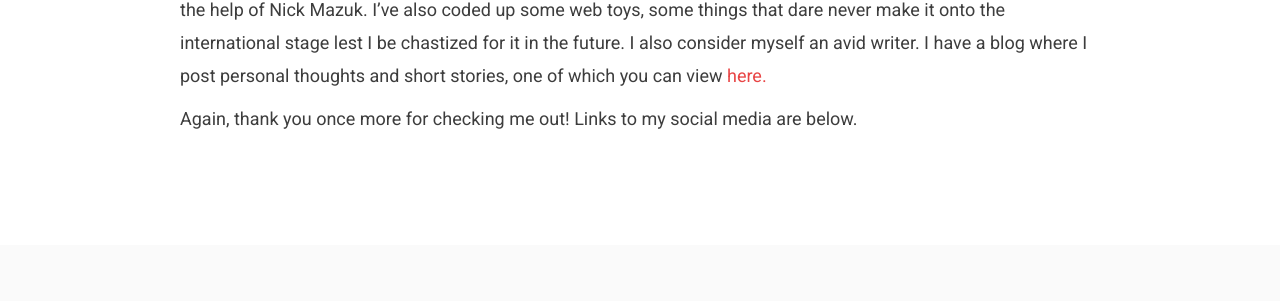
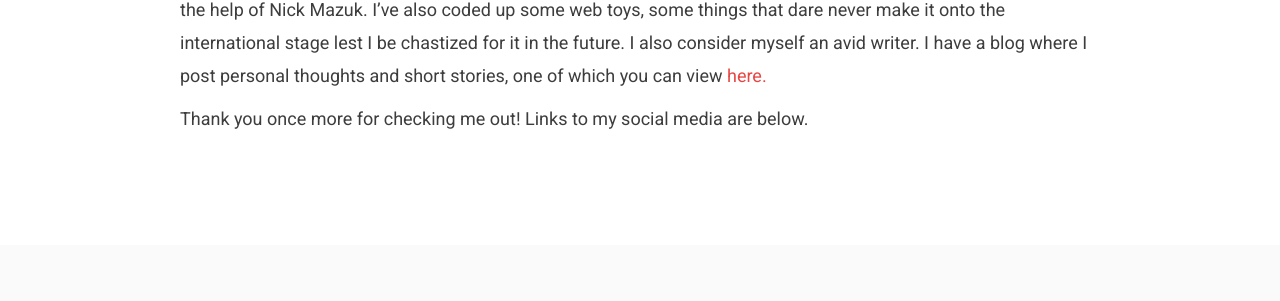
Before and after one commit to RatchetOfVaporex/RatchetOfVaporex.github.io, a Jekyll site: the page built from about.md, in a window 1280 px wide and 900 px high, scrolled down 946 px. Shown: the part 152-453 px from the top of the window. Built offline with Jekyll 4.4.1, drawn with Linux system fonts in a browser that asks for light colours; nearby versions of some CDN libraries.

Commit message:
Fixed landing page and then did some other stuff

```diff
--- a/about.md
+++ b/about.md
@@ -4,7 +4,7 @@
 contact: true
 ---
 
-<div class="col-md-10 col-md-offset-1 text-center" markdown="1"> <img src="/images/headshot.jpg" alt="Mafolio">
+<div class="col-md-10 col-md-offset-1 text-center" markdown="1"> <img src="/images/Portrait.jpg" alt="Mafolio">
 
 # Thomas Håkanson
 
@@ -19,7 +19,7 @@
 
 I'm not just limited in my compositional endeavors. I'm an avid coder, and I helped build this very own website with the help of Nick Mazuk. I've also coded up some web toys, some things that dare never make it onto the international stage lest I be chastized for it in the future. I also consider myself an avid writer. I have a blog where I post personal thoughts and short stories, one of which you can view <a href="/Third_Eye_Of_The_Storm">here.</a>
 
-Again, thank you once more for checking me out! Links to my social media are below.
+Thank you once more for checking me out! Links to my social media are below.
 
 <!--<a href="/faq">See my FAQ!!!!!!!!!!!</a>-->
 
--- a/index.html
+++ b/index.html
@@ -2,7 +2,7 @@
 title: Home
 layout: default
 ---
-<!-- description text section -->
+<!-- description text section
 <section id="descripton" class="section descripton">
     <div class="container">
         <div class="col-md-10 col-md-offset-1 text-center">
@@ -10,7 +10,8 @@
         </div>
     </div>
 </section>
-<!-- description text section -->
+description text section -->
+<br>
 <!-- portfolio section -->
 <section id="works" class="works section no-padding">
     <h2>Recent Works</h2>
```
Also changed, not shown: images/Portrait.jpg (added), 3 other files.
